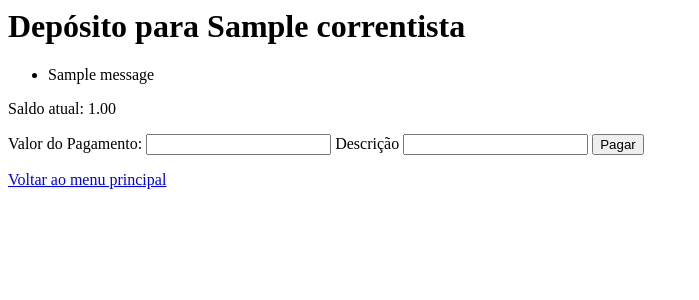
After one commit to JG1511/SistemasCorporativos, a Django app: page /marcelao/pagamento/1/ in a window 1280 px wide. The commit adds this page. Shown: the top 300 px of the page, without its empty margins (0-699 px from the left). Run offline with Django 5.2, Linux system fonts and the light colour scheme; tables that the repository leaves empty hold one stand-in row (values such as "Sample post"); one stand-in notice (Sample message) is shown.

Commit message:
rotas finalizadas

```diff
--- a/marcelao/templates/marcelao/main.html
+++ b/marcelao/templates/marcelao/main.html
@@ -16,6 +16,8 @@
         <a href="{% url 'realizar_saque' 1 %}">Realizar Saque </a>
         <br>
         <a href="{% url 'realizar_transferencia' 1  %}">Realizar Tranferencia</a>
+        <br>
+        <a href="{% url 'pagamento' 1 %}">Realizar pagamento</a>
     </div>
 </body>
 </html>
--- /dev/null
+++ b/marcelao/templates/marcelao/realizar_pagamento.html
@@ -0,0 +1,22 @@
+<h1>Depósito para {{ correntista.NomeCorrentista }}</h1>
+
+{% if messages %}
+    <ul class="messages">
+        {% for message in messages %}
+            <li{% if message.tags %} class="{{ message.tags }}"{% endif %}>{{ message }}</li>
+        {% endfor %}
+    </ul>
+{% endif %}
+
+<p>Saldo atual: {{ correntista.Saldo }}</p>
+
+<form action="{% url 'pagamento' correntista.CorrentistaID %}" method="post">
+        {% csrf_token %}
+
+        <label for="valor_pagamento">Valor do Pagamento:</label>
+        <input type="text" name="valor_pagamento" id="valor_pagamento" required>
+        <label for="descricao">Descrição</label>
+        <input type="text " name="descricao" id="descricao" required>
+        <button type="submit">Pagar</button>
+</form>
+<a href="{% url 'main' %}">Voltar ao menu principal</a>
--- a/marcelao/views.py
+++ b/marcelao/views.py
@@ -154,27 +154,27 @@ def pagamento(request,correntista_id):
 
             if valor_de_pagamento <= 0:
                 messages.error(request, 'O valor do pagamento deve ser maior que zero.')
-                return render(request, 'marcelao/form_pagamento.html', context)
+                return render(request, 'marcelao/realizar_pagamento', context)
 
             if not descricao:
                 messages.error(request, 'A descrição do pagamento não pode estar vazia.')
-                return render(request, 'marcelao/form_pagamento.html', context)
+                return render(request, 'marcelao/realizar_pagamento.html', context)
 
         except Exception:
             messages.error(request, 'Valor inválido. Por favor, insira um número válido.')
-            return render(request, 'marcelao/form_pagamento.html', context)
+            return render(request, 'marcelao/realizar_pagamento', context)
 
         try:
             with transaction.atomic():
                 with connection.cursor() as cursor:
                     cursor.execute("SELECT spPagar(%s,%s,%s)", [correntista_id, valor_de_pagamento, descricao])
                     messages.success(request, 'Pagamento realizado com sucesso!')
-                    return render(request, 'marcelao/form_pagamento.html', context)
+                    return render(request, 'marcelao/realizar_pagamento.html', context)
         except Exception as e:
             messages.error(request, f'Erro ao realizar o pagamento: {str(e)}')
-            return render(request, 'marcelao/form_pagamento.html', context)
+            return render(request, 'marcelao/realizar_pagamento.html', context)
 
-    return render(request, 'marcelao/form_pagamento.html', context)
+    return render(request, 'marcelao/realizar_pagamento.html', context)
 
 
 def index(request):
```
